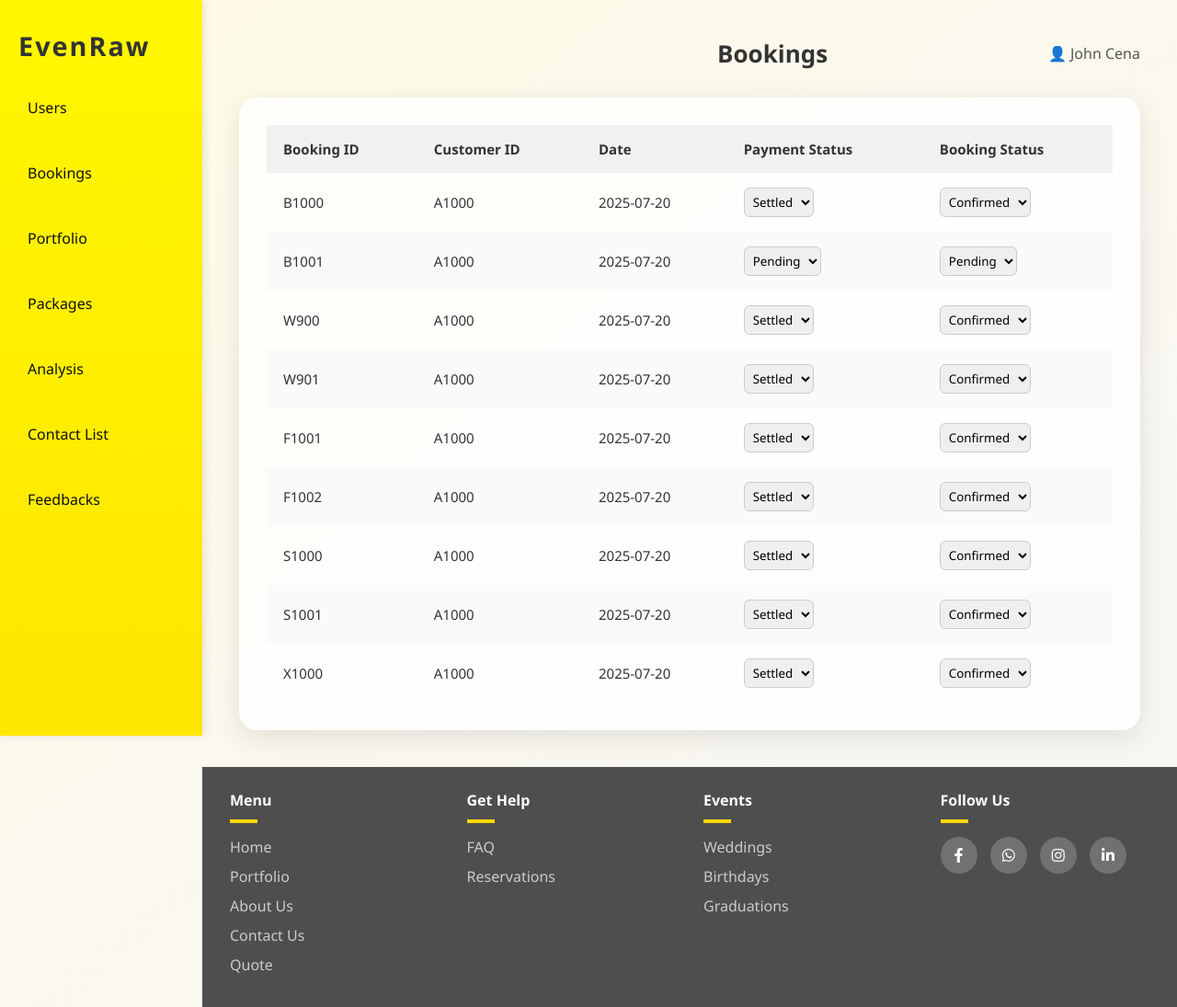
After one commit to senithAdi/EvenRaw, a PHP site: page /BookingsBE.html in a window 1280 px wide. The commit adds this page. Shown: the whole page at 92% size. Run offline with PHP 8.4, Linux system fonts and the light colour scheme.

Commit message:
Admin Bookings
Admin panel and small changes in the Home page

```diff
--- /dev/null
+++ b/BookingsBE.html
@@ -0,0 +1,310 @@
+<!DOCTYPE html>
+<html lang="en">
+<head>
+  <meta charset="UTF-8" />
+  <meta name="viewport" content="width=device-width, initial-scale=1.0"/>
+  <title>Admin Bookings</title>
+    <link rel="stylesheet" type="text/css" href="https://cdnjs.cloudflare.com/ajax/libs/font-awesome/5.15.1/css/all.min.css">
+  <style>
+    * {
+      margin: 0;
+      padding: 0;
+      box-sizing: border-box;
+      font-family: 'Segoe UI', sans-serif;
+    }
+
+    body {
+      background: linear-gradient(to bottom right, #fffbe6, #f6f6f6);
+      color: #333;
+      min-height: 100vh;
+      display: flex;
+      flex-direction: column;
+    }
+
+    .container {
+      display: flex;
+      flex: 1;
+    }
+
+    .sidebar {
+      width: 220px;
+      background: linear-gradient(180deg, #fff700, #ffe600);
+      padding: 30px 20px;
+      position: fixed;
+      top: 0;
+      bottom: 0;
+      left: 0;
+      display: flex;
+      flex-direction: column;
+      gap: 25px;
+      box-shadow: 2px 0 10px rgba(0,0,0,0.1);
+      z-index: 2;
+    }
+    .logo {
+      font-size: 1.8em;
+      font-weight: 700;
+      letter-spacing: 2px;
+    }
+    .sidebar h2 {
+      font-size: 20px;
+      font-weight: bold;
+      color: black;
+      margin-bottom: 20px;
+    }
+
+    .sidebar a {
+      text-decoration: none;
+      color: #111;
+      font-weight: 500;
+      padding: 12px 10px;
+      border-radius: 8px;
+      transition: background 0.3s;
+    }
+
+    .sidebar a:hover {
+      background: rgba(0, 0, 0, 0.05);
+    }
+
+    .main-content {
+      margin-left: 220px;
+      padding: 40px;
+      flex: 1;
+      animation: fadeIn 0.5s ease;
+    }
+
+    header {
+      display: flex;
+      justify-content: space-between;
+      align-items: center;
+      margin-bottom: 30px;
+    }
+
+    header h1 {
+      font-size: 26px;
+      margin-left: 520px;
+    }
+
+    .user-info {
+      font-weight: 500;
+      color: #555;
+    }
+
+    .bookings-container {
+      background: rgba(255, 255, 255, 0.8);
+      border-radius: 20px;
+      box-shadow: 0 8px 30px rgba(0,0,0,0.1);
+      backdrop-filter: blur(10px);
+      padding: 30px;
+      overflow-x: auto;
+      transition: all 0.3s ease-in-out;
+    }
+
+    table {
+      width: 100%;
+      border-collapse: collapse;
+      font-size: 15px;
+    }
+
+    th, td {
+      padding: 16px 18px;
+      text-align: left;
+    }
+
+    th {
+      background-color: #f1f1f1;
+      font-weight: 600;
+    }
+
+    tr:nth-child(even) {
+      background-color: #fafafa;
+    }
+
+    tr:hover {
+      background-color: #f0f8ff;
+      transition: 0.3s;
+    }
+
+    select {
+      padding: 5px;
+      border-radius: 6px;
+      border: 1px solid #ccc;
+    }
+footer {
+      background: #4e4e4e;
+      color: white;
+      padding: 25px 30px;
+      display: grid;
+      grid-template-columns: repeat(auto-fit, minmax(200px, 1fr));
+      gap: 30px;
+      margin-left: 220px;
+    }
+
+    footer h4 {
+      margin-bottom: 10px;
+    }
+
+    footer hr {
+      width: 30px;
+      border: 2px solid #FFD700;
+      margin-bottom: 15px;
+    }
+
+    footer ul {
+      list-style: none;
+    }
+
+    footer ul li {
+      margin-bottom: 10px;
+    }
+
+    footer ul li a {
+      color: #ccc;
+      text-decoration: none;
+      transition: color 0.3s;
+    }
+
+    footer ul li a:hover {
+      color: #FFD700;
+    }
+
+
+.footer-col .social-links a{
+	display: inline-block;
+	height: 40px;
+	width: 40px;
+	background-color: rgba(255,255,255,0.2);
+	margin:0 10px 10px 0;
+	text-align: center;
+	line-height: 40px;
+	border-radius: 50%;
+	color: #ffffff;
+	transition: all 0.5s ease;
+}
+.footer-col .social-links a:hover{
+	color: #24262b;
+	background-color: #ffffff;
+}
+    @keyframes fadeIn {
+      from { opacity: 0; transform: translateY(20px); }
+      to { opacity: 1; transform: translateY(0); }
+    }
+
+    @media screen and (max-width: 768px) {
+      .sidebar {
+        position: relative;
+        width: 100%;
+        flex-direction: row;
+        overflow-x: auto;
+        justify-content: space-around;
+        padding: 15px;
+      }
+
+      .main-content {
+        margin-left: 0;
+        padding: 20px;
+      }
+
+      .bookings-container {
+        padding: 20px;
+      }
+
+      th, td {
+        padding: 10px;
+      }
+
+      table {
+        font-size: 13px;
+      }
+    }
+  </style>
+</head>
+<body>
+  <div class="container">
+    <div class="sidebar">
+      <div class="logo">EvenRaw</div>
+      <a href="#">Users</a>
+      <a href="#">Bookings</a>
+      <a href="#">Portfolio</a>
+      <a href="#">Packages</a>
+      <a href="#">Analysis</a>
+      <a href="#">Contact List</a>
+      <a href="#">Feedbacks</a>
+    </div>
+
+    <div class="main-content">
+      <header>
+        <h1>Bookings</h1>
+        <div class="user-info">👤 John Cena</div>
+      </header>
+
+      <div class="bookings-container">
+        <table>
+          <thead>
+            <tr>
+              <th>Booking ID</th>
+              <th>Customer ID</th>
+              <th>Date</th>
+              <th>Payment Status</th>
+              <th>Booking Status</th>
+            </tr>
+          </thead>
+          <tbody>
+            <tr><td>B1000</td><td>A1000</td><td>2025-07-20</td><td><select><option>Settled</option></select></td><td><select><option>Confirmed</option></select></td></tr>
+            <tr><td>B1001</td><td>A1000</td><td>2025-07-20</td><td><select><option>Pending</option></select></td><td><select><option>Pending</option></select></td></tr>
+            <tr><td>W900</td><td>A1000</td><td>2025-07-20</td><td><select><option>Settled</option></select></td><td><select><option>Confirmed</option></select></td></tr>
+            <tr><td>W901</td><td>A1000</td><td>2025-07-20</td><td><select><option>Settled</option></select></td><td><select><option>Confirmed</option></select></td></tr>
+            <tr><td>F1001</td><td>A1000</td><td>2025-07-20</td><td><select><option>Settled</option></select></td><td><select><option>Confirmed</option></select></td></tr>
+            <tr><td>F1002</td><td>A1000</td><td>2025-07-20</td><td><select><option>Settled</option></select></td><td><select><option>Confirmed</option></select></td></tr>
+            <tr><td>S1000</td><td>A1000</td><td>2025-07-20</td><td><select><option>Settled</option></select></td><td><select><option>Confirmed</option></select></td></tr>
+            <tr><td>S1001</td><td>A1000</td><td>2025-07-20</td><td><select><option>Settled</option></select></td><td><select><option>Confirmed</option></select></td></tr>
+            <tr><td>X1000</td><td>A1000</td><td>2025-07-20</td><td><select><option>Settled</option></select></td><td><select><option>Confirmed</option></select></td></tr>
+          </tbody>
+        </table>
+      </div>
+    </div>
+  </div>
+
+  <footer>
+    <div>
+      <h4>Menu</h4>
+      <hr>
+      <ul>
+        <li><a href="#">Home</a></li>
+        <li><a href="#">Portfolio</a></li>
+        <li><a href="#">About Us</a></li>
+        <li><a href="#">Contact Us</a></li>
+        <li><a href="#">Quote</a></li>
+      </ul>
+    </div>
+    <div>
+      <h4>Get Help</h4>
+      <hr>
+      <ul>
+        <li><a href="#">FAQ</a></li>
+        <li><a href="#">Reservations</a></li>
+      </ul>
+    </div>
+    <div>
+      <h4>Events</h4>
+      <hr>
+      <ul>
+        <li><a href="#">Weddings</a></li>
+        <li><a href="#">Birthdays</a></li>
+        <li><a href="#">Graduations</a></li>
+      </ul>
+    </div>
+    <div>
+      <h4>Follow Us</h4>
+      <hr>
+            <div class="footer-col">
+                    <div class="social-links">
+                        <a href="#"><i class="fab fa-facebook-f"></i></a>
+                        <a href="#"><i class="fab fa-whatsapp"></i></a>
+                        <a href="#"><i class="fab fa-instagram"></i></a>
+                        <a href="#"><i class="fab fa-linkedin-in"></i></a>
+                    </div>
+            </div>
+    </div>
+  </footer>
+</body>
+</html>
```
Also changed, not shown: Home.html (+13 -10 lines), Home_CSS.css (+20 -3 lines), man.png (added).
